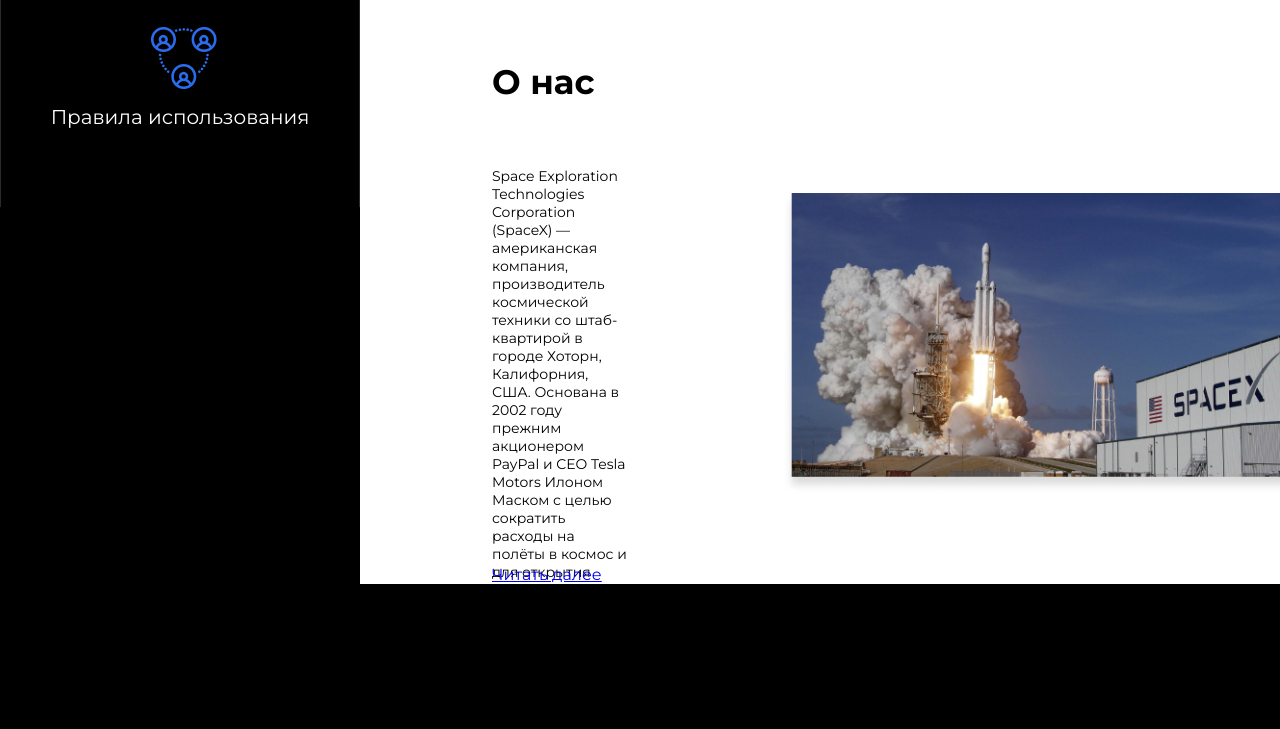
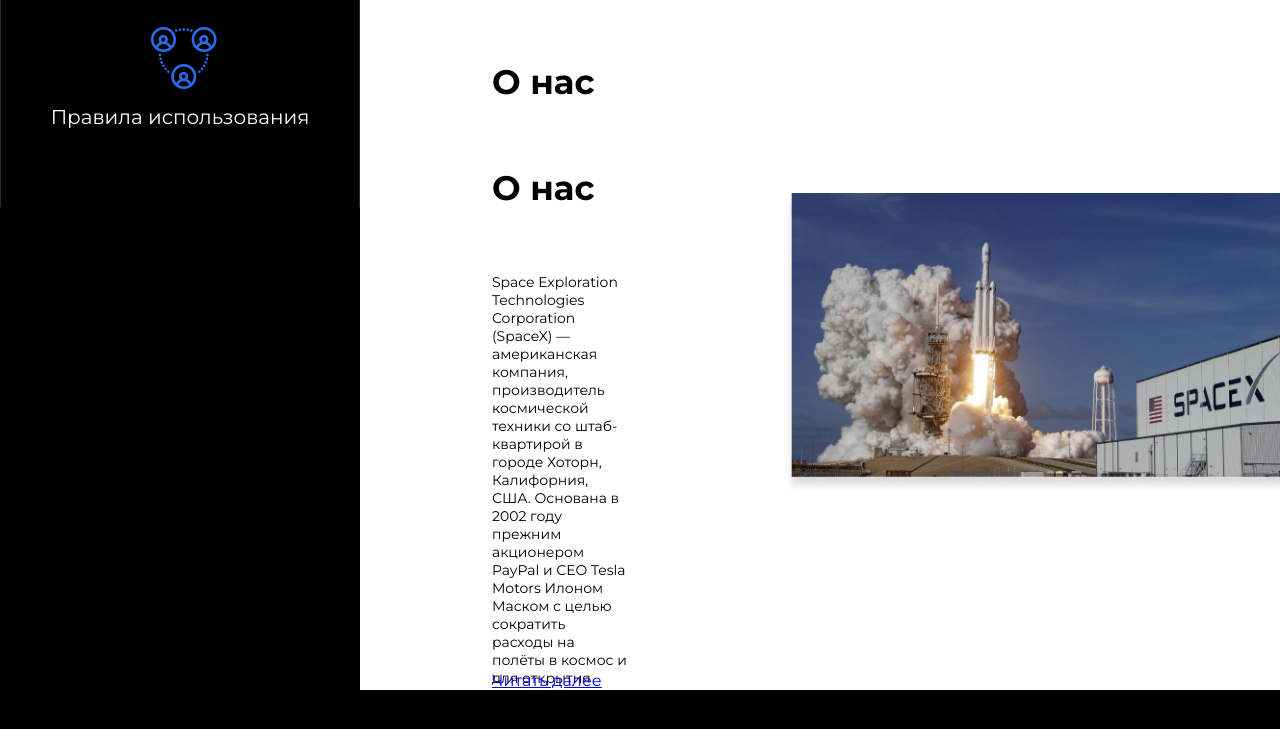
Before and after one commit to PABLOESKABAR/PABLOESKABAR.github.io, a plain HTML site: page index.html in a window 1280 px wide. Shown: the part 919-1648 px from the top of the page. Drawn offline with Linux system fonts and the light colour scheme.

Commit message:
commit new

```diff
--- a/index.html
+++ b/index.html
@@ -48,12 +48,13 @@
 			<div class="about_us">
 				<div class="text_content">
 					<h3>О нас</h3>
+					<h3>О нас</h3>
 					<p>
 						Space Exploration Technologies Corporation (SpaceX) —американская компания, производитель космической техники со штаб-квартирой в городе Хоторн, Калифорния, США. Основана в 2002 году прежним акционером PayPal и CEO Tesla Motors Илоном Маском с целью сократить расходы на полёты в космос и для открытия пути к колонизации Марса.<br><br> Компания разработала ракеты-носители Falcon 1, Falcon 9 и Falcon Heavy, с самого начала преследуя цель сделать их многоразовыми, и космический корабль Dragon (выводимый на орбиту теми же Falcon 9), предназначенный для пополнения запасов на Международной космической станции. Пассажирская версия корабля Dragon V2 для транспортировки астронавтов на МКС находится в финальной фазе разработки. С 2015 года участвует также в реализации проекта вакуумного поезда Hyperloop.
 					</p>
 					<a href="#">Читать далее</a>
 				</div>
-				<img src="img/image_7.png" width="400" >
+				<img src="img/image_7.png" >
 			</div>
 
 		</content>
--- a/styles.css
+++ b/styles.css
@@ -144,3 +144,8 @@
 	margin-top: 64px;
 	margin-bottom: 64px;
 }
+.text_content h3 {
+	font-size: 34px;
+	margin-top: 64px;
+	margin-bottom: 64px;
+}
```
